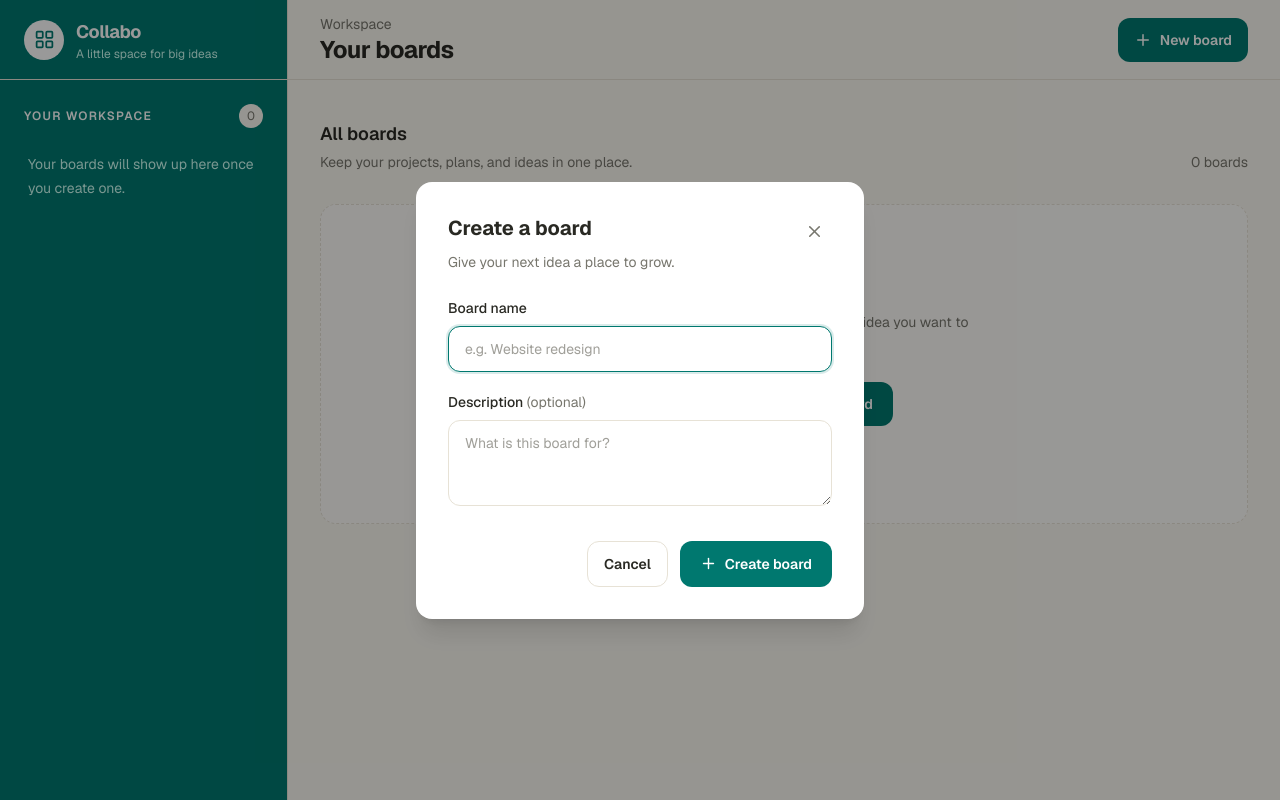
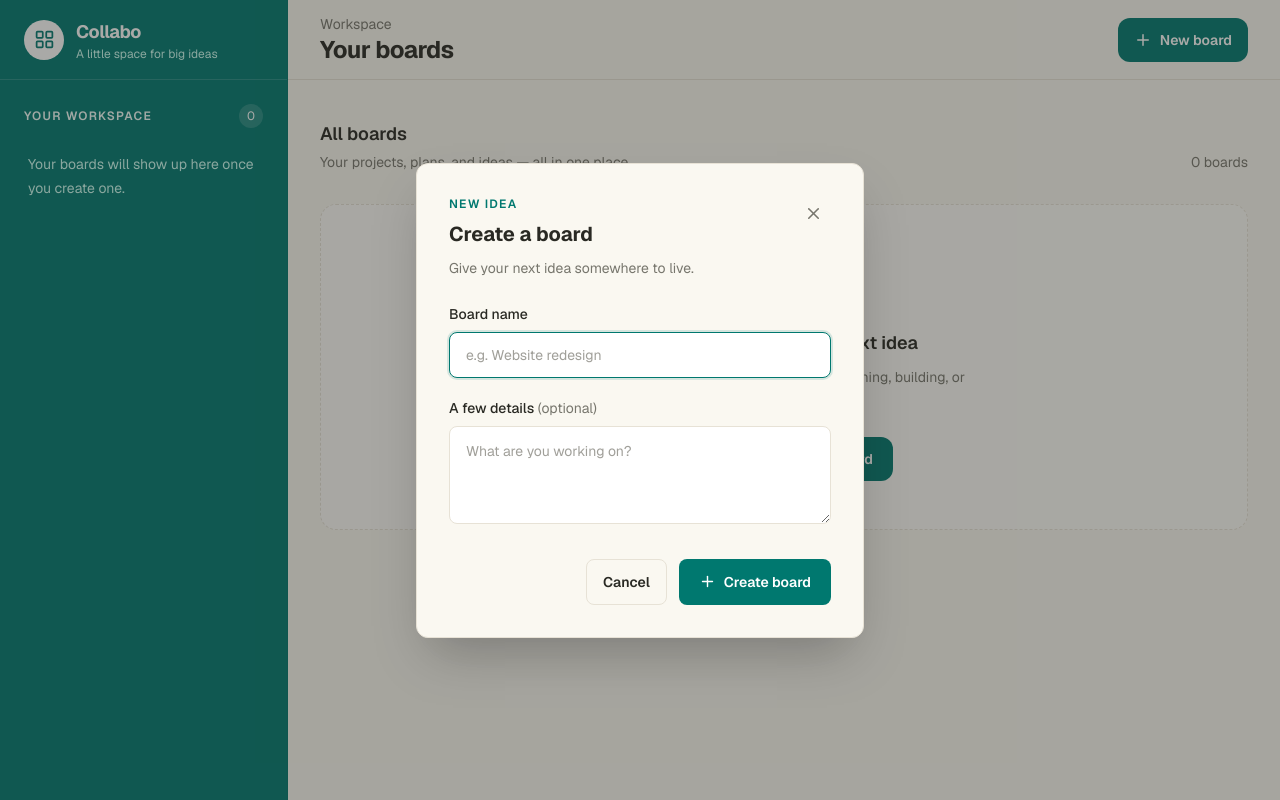
Before and after one commit to godric4/collabo-board, a Next.js app: page / in a window 1280 px wide. Both pictures are taken after a click on the button "New board". Built offline with nearby package versions, Linux system fonts and the light colour scheme.

Commit message:
Update dashboard visuals

```diff
--- a/src/app/page.tsx
+++ b/src/app/page.tsx
@@ -11,6 +11,13 @@ import {
 } from "react"
 import { useAlerts } from "@/components/ui/alert-provider"
 import { useBoardStore } from "@/stores/board-store"
+
+const noteColors = [
+  "bg-note-yellow",
+  "bg-note-pink",
+  "bg-note-blue",
+  "bg-note-green",
+]
 
 const Page = () => {
   const boards = useBoardStore((state) => state.boards)
@@ -39,9 +46,7 @@ const Page = () => {
   const isEditing = editingBoardId !== null
 
   useEffect(() => {
-    if (!dialogOpen) return
-
-    titleInputRef.current?.focus()
+    if (dialogOpen) titleInputRef.current?.focus()
   }, [dialogOpen])
 
   const openCreateDialog = () => {
@@ -71,6 +76,7 @@ const Page = () => {
     setTitle("")
     setDescription("")
 
+    // Return the keyboard to the control that opened the dialog.
     requestAnimationFrame(() => {
       if (dialogTriggerRef.current?.isConnected) {
         dialogTriggerRef.current.focus()
@@ -177,18 +183,17 @@ const Page = () => {
         <aside
           id='workspace-sidebar'
           aria-label='Workspace sidebar'
-          aria-hidden={!sidebarOpen && undefined}
-          className={`fixed inset-y-0 left-0 z-40 flex w-72 flex-col border-r border-border bg-teal-700 transition-transform duration-200 md:static md:translate-x-0 ${
+          className={`fixed inset-y-0 left-0 z-40 flex w-72 flex-col border-r border-teal-800/20 bg-teal-700 transition-transform duration-200 md:static md:translate-x-0 ${
             sidebarOpen ? "translate-x-0" : "-translate-x-full"
           }`}
         >
-          <div className='flex h-20 items-center justify-between border-b border-border px-6'>
+          <div className='flex h-20 items-center justify-between border-b border-white/15 px-6'>
             <Link
               href='/'
               className='flex items-center gap-3'
               aria-label='Collabo Board home'
             >
-              <span className='flex h-10 w-10 items-center justify-center rounded-full text-teal-700 bg-white'>
+              <span className='flex h-10 w-10 items-center justify-center rounded-full bg-white text-teal-700'>
                 <LayoutGrid size={21} aria-hidden='true' />
               </span>
               <span>
@@ -204,7 +209,7 @@ const Page = () => {
             <button
               type='button'
               aria-label='Close sidebar'
-              className='rounded-lg p-2 text-teal-100 hover:bg-paper focus-visible:outline-2 focus-visible:outline-offset-2 focus-visible:outline-teal-700 md:hidden'
+              className='rounded-lg p-2 text-white hover:bg-white/10 md:hidden'
               onClick={() => setSidebarOpen(false)}
             >
               <X size={19} aria-hidden='true' />
@@ -213,25 +218,32 @@ const Page = () => {
 
           <div className='flex-1 px-4 py-6'>
             <div className='mb-3 flex items-center justify-between px-2'>
-              <h2 className='text-xs font-semibold uppercase tracking-widest text-white'>
+              <h2 className='text-xs font-semibold uppercase tracking-widest text-teal-50'>
                 Your workspace
               </h2>
-              <span className='rounded-full bg-paper px-2 py-1 text-xs text-muted'>
+              <span className='rounded-full bg-white/15 px-2 py-1 text-xs text-white'>
                 {boardList.length}
               </span>
             </div>
 
             <nav aria-label='Your boards' className='space-y-1'>
-              {boardList.map((board) => (
+              {boardList.map((board, index) => (
                 <Link
                   key={board.id}
                   href={`/boards/${board.id}`}
                   onClick={() => setSidebarOpen(false)}
-                  className='flex items-center gap-3 rounded-xl px-3 py-3 text-sm text-white transition hover:bg-teal-100 hover:text-teal-700 focus-visible:outline-2 focus-visible:outline-offset-2 focus-visible:outline-teal-700'
+                  className='flex items-center gap-3 rounded-xl px-3 py-3 text-sm text-white transition hover:bg-white/15 focus-visible:outline-white'
                 >
                   <span
                     aria-hidden='true'
-                    className='h-2 w-2 shrink-0 rounded-full bg-teal-600'
+                    className={`h-2.5 w-2.5 shrink-0 rounded-full ${
+                      [
+                        "bg-note-yellow",
+                        "bg-note-pink",
+                        "bg-note-blue",
+                        "bg-note-green",
+                      ][index % 4]
+                    }`}
                   />
                   <span className='min-w-0 flex-1 truncate'>{board.title}</span>
                 </Link>
@@ -244,10 +256,6 @@ const Page = () => {
               )}
             </nav>
           </div>
-
-          {/* <div className='border-t border-border px-6 py-4 text-center'>
-            <p className='text-xs text-teal-100'>Make room for good ideas.</p>
-          </div> */}
         </aside>
 
         <main className='min-w-0 flex-1'>
@@ -258,7 +266,7 @@ const Page = () => {
                 aria-label='Open navigation'
                 aria-controls='workspace-sidebar'
                 aria-expanded={sidebarOpen}
-                className='rounded-lg p-2 hover:bg-white focus-visible:outline-2 focus-visible:outline-offset-2 focus-visible:outline-teal-700 md:hidden'
+                className='rounded-lg p-2 hover:bg-white md:hidden'
                 onClick={() => setSidebarOpen(true)}
               >
                 <Menu size={21} aria-hidden='true' />
@@ -276,7 +284,7 @@ const Page = () => {
               ref={createButtonRef}
               type='button'
               onClick={openCreateDialog}
-              className='inline-flex items-center gap-2 rounded-xl bg-teal-700 px-4 py-3 text-sm font-semibold text-white transition hover:bg-teal-800 focus-visible:outline-2 focus-visible:outline-offset-2 focus-visible:outline-teal-700'
+              className='inline-flex items-center gap-2 rounded-xl bg-teal-700 px-4 py-3 text-sm font-semibold text-white transition hover:bg-teal-800'
             >
               <Plus size={18} aria-hidden='true' />
               <span className='hidden sm:inline'>New board</span>
@@ -289,7 +297,7 @@ const Page = () => {
               <div>
                 <h2 className='text-lg font-semibold'>All boards</h2>
                 <p className='mt-1 text-sm text-muted'>
-                  Keep your projects, plans, and ideas in one place.
+                  Your projects, plans, and ideas — all in one place.
                 </p>
               </div>
 
@@ -299,16 +307,25 @@ const Page = () => {
             </div>
 
             {boardList.length === 0 ? (
-              <section className='flex min-h-80 flex-col items-center justify-center rounded-2xl border border-dashed border-border bg-white/60 px-6 py-12 text-center'>
+              <section className='flex min-h-80 flex-col items-center justify-center rounded-2xl border border-dashed border-border bg-white/50 px-6 py-12 text-center'>
+                <div
+                  aria-hidden='true'
+                  className='mb-5 flex h-14 w-14 rotate-3 items-center justify-center rounded-xl bg-note-yellow shadow-sm'
+                >
+                  <Plus size={25} />
+                </div>
+                <h2 className='text-lg font-semibold'>
+                  A little space for your next idea
+                </h2>
                 <p className='mt-2 max-w-sm text-sm leading-6 text-muted'>
-                  Create a board for a project, a plan, or an idea you want to
-                  bring to life.
+                  Start a board for something you are planning, building, or
+                  figuring out.
                 </p>
 
                 <button
                   type='button'
                   onClick={openCreateDialog}
-                  className='mt-6 inline-flex items-center gap-2 rounded-xl bg-teal-700 px-5 py-3 text-sm font-semibold text-white transition hover:bg-teal-800 focus-visible:outline-2 focus-visible:outline-offset-2 focus-visible:outline-teal-700'
+                  className='mt-6 inline-flex items-center gap-2 rounded-xl bg-teal-700 px-5 py-3 text-sm font-semibold text-white transition hover:bg-teal-800'
                 >
                   <Plus size={18} aria-hidden='true' />
                   Create your first board
@@ -316,21 +333,14 @@ const Page = () => {
               </section>
             ) : (
               <div className='grid grid-cols-1 gap-5 sm:grid-cols-2 xl:grid-cols-3'>
-                {boardList.map((board, index) => {
-                  const noteColors = [
-                    "bg-note-yellow",
-                    "bg-note-pink",
-                    "bg-note-blue",
-                    "bg-note-green",
-                  ]
-
-                  const noteColor = noteColors[index % noteColors.length]
-
-                  return (
+                {boardList.map((board, index) => (
                   <article
                     key={board.id}
-                      className={`group relative rounded-2xl border border-black/5 ${noteColor} p-5 pt-8 shadow-sm transition duration-200 hover:-translate-y-1 hover:shadow-md`}
+                    className={`group relative rounded-xl border border-black/5 ${
+                      noteColors[index % noteColors.length]
+                    } p-5 pt-8 shadow-sm transition duration-200 hover:-translate-y-0.5 hover:shadow-md`}
                   >
+                    {/* A small pin keeps the paper-note idea without adding clutter. */}
                     <span
                       aria-hidden='true'
                       className='absolute left-1/2 top-3 h-3 w-3 -translate-x-1/2 rounded-full border border-black/15 bg-white shadow-sm'
@@ -339,18 +349,17 @@ const Page = () => {
                     <div className='flex items-start justify-between gap-3'>
                       <Link
                         href={`/boards/${board.id}`}
-                          className='min-w-0 flex-1 rounded-md focus-visible:outline-2 focus-visible:outline-offset-4 focus-visible:outline-teal-800'
+                        className='min-w-0 flex-1 rounded-sm'
                       >
-                          <h3 className='break-words text-lg font-semibold'>
+                        <h3 className='break-words text-lg font-semibold leading-snug'>
                           {board.title}
                         </h3>
-
                         <p className='mt-2 min-h-12 whitespace-pre-wrap break-words text-sm leading-6 text-ink/75'>
                           {board.description || "A space for your ideas."}
                         </p>
                       </Link>
 
-                        <div className='flex shrink-0 items-center gap-1'>
+                      <div className='flex shrink-0 items-center gap-1 opacity-100 sm:opacity-70 sm:transition group-hover:opacity-100'>
                         <button
                           type='button'
                           aria-label={`Edit ${board.title}`}
@@ -363,11 +372,10 @@ const Page = () => {
                               event.currentTarget,
                             )
                           }
-                            className='rounded-lg p-2 text-ink/60 transition hover:bg-white/60 hover:text-teal-800 focus-visible:outline-2 focus-visible:outline-offset-2 focus-visible:outline-teal-700'
+                          className='rounded-lg p-2 text-ink/65 transition hover:bg-white/60 hover:text-teal-800'
                         >
-                            <Pencil size={17} aria-hidden='true' />
+                          <Pencil size={16} aria-hidden='true' />
                         </button>
-
                         <button
                           type='button'
                           aria-label={`Delete ${board.title}`}
@@ -375,14 +383,14 @@ const Page = () => {
                           onClick={() =>
                             handleDeleteBoard(board.id, board.title)
                           }
-                            className='rounded-lg p-2 text-ink/60 transition hover:bg-white/60 hover:text-red-700 focus-visible:outline-2 focus-visible:outline-offset-2 focus-visible:outline-red-700'
+                          className='rounded-lg p-2 text-ink/65 transition hover:bg-white/60 hover:text-red-700'
                         >
-                            <Trash2 size={17} aria-hidden='true' />
+                          <Trash2 size={16} aria-hidden='true' />
                         </button>
                       </div>
                     </div>
 
-                      <div className='mt-5 flex items-center justify-between border-t border-black/10 pt-3'>
+                    <div className='mt-5 flex items-center justify-between gap-3 border-t border-black/10 pt-3'>
                       <p className='text-xs text-ink/60'>
                         Created{" "}
                         {new Date(board.createdAt).toLocaleDateString(
@@ -394,17 +402,15 @@ const Page = () => {
                           },
                         )}
                       </p>
-
                       <Link
                         href={`/boards/${board.id}`}
-                          className='rounded-sm text-sm font-semibold text-ink underline decoration-ink/30 underline-offset-4 transition hover:decoration-ink focus-visible:outline-2 focus-visible:outline-offset-2 focus-visible:outline-teal-800'
+                        className='rounded-sm text-sm font-semibold text-ink underline decoration-ink/30 underline-offset-4 transition hover:decoration-ink'
                       >
                         Open board
                       </Link>
                     </div>
                   </article>
-                  )
-                })}
+                ))}
               </div>
             )}
           </div>
@@ -413,11 +419,9 @@ const Page = () => {
 
       {dialogOpen && (
         <div
-          className='fixed inset-0 z-[60] flex items-center justify-center overflow-y-auto bg-black/40 px-4 py-8'
+          className='fixed inset-0 z-[60] flex items-center justify-center overflow-y-auto bg-ink/40 px-4 py-8'
           onMouseDown={(event) => {
-            if (event.target === event.currentTarget) {
-              closeDialog()
-            }
+            if (event.target === event.currentTarget) closeDialog()
           }}
         >
           <section
@@ -427,10 +431,13 @@ const Page = () => {
             aria-labelledby='board-dialog-title'
             aria-describedby='board-dialog-description'
             onKeyDown={handleDialogKeyDown}
-            className='my-auto w-full max-w-md rounded-2xl bg-white p-6 shadow-xl outline-none sm:p-8'
+            className='my-auto w-full max-w-md rounded-xl border border-border bg-paper p-6 shadow-2xl outline-none sm:p-8'
           >
             <div className='mb-6 flex items-start justify-between gap-4'>
               <div>
+                <p className='mb-2 text-xs font-semibold uppercase tracking-widest text-teal-700'>
+                  {isEditing ? "Make a change" : "New idea"}
+                </p>
                 <h2 id='board-dialog-title' className='text-xl font-bold'>
                   {isEditing ? "Edit board" : "Create a board"}
                 </h2>
@@ -439,8 +446,8 @@ const Page = () => {
                   className='mt-2 text-sm leading-6 text-muted'
                 >
                   {isEditing
-                    ? "Update your board name or description."
-                    : "Give your next idea a place to grow."}
+                    ? "Change the name or give your board a little more context."
+                    : "Give your next idea somewhere to live."}
                 </p>
               </div>
 
@@ -448,7 +455,7 @@ const Page = () => {
                 type='button'
                 aria-label='Close board dialog'
                 onClick={closeDialog}
-                className='rounded-lg p-2 text-muted transition hover:bg-paper hover:text-ink focus-visible:outline-2 focus-visible:outline-offset-2 focus-visible:outline-teal-700'
+                className='rounded-lg p-2 text-muted transition hover:bg-white hover:text-ink'
               >
                 <X size={19} aria-hidden='true' />
               </button>
@@ -472,7 +479,7 @@ const Page = () => {
                   placeholder='e.g. Website redesign'
                   maxLength={100}
                   required
-                  className='w-full rounded-xl border border-border bg-white px-4 py-3 text-sm outline-none transition placeholder:text-muted/70 focus:border-teal-700 focus:ring-2 focus:ring-teal-700/15'
+                  className='w-full rounded-lg border border-border bg-white px-4 py-3 text-sm outline-none transition placeholder:text-muted/70 focus:border-teal-700 focus:ring-2 focus:ring-teal-700/15'
                 />
               </div>
 
@@ -481,7 +488,7 @@ const Page = () => {
                   htmlFor='board-description'
                   className='mb-2 block text-sm font-medium'
                 >
-                  Description{" "}
+                  A few details{" "}
                   <span className='font-normal text-muted'>(optional)</span>
                 </label>
                 <textarea
@@ -489,10 +496,10 @@ const Page = () => {
                   name='description'
                   value={description}
                   onChange={(event) => setDescription(event.target.value)}
-                  placeholder='What is this board for?'
+                  placeholder='What are you working on?'
                   rows={3}
                   maxLength={500}
-                  className='w-full resize-y rounded-xl border border-border bg-white px-4 py-3 text-sm outline-none transition placeholder:text-muted/70 focus:border-teal-700 focus:ring-2 focus:ring-teal-700/15'
+                  className='w-full resize-y rounded-lg border border-border bg-white px-4 py-3 text-sm leading-6 outline-none transition placeholder:text-muted/70 focus:border-teal-700 focus:ring-2 focus:ring-teal-700/15'
                 />
               </div>
 
@@ -500,17 +507,16 @@ const Page = () => {
                 <button
                   type='button'
                   onClick={closeDialog}
-                  className='rounded-xl border border-border px-4 py-3 text-sm font-semibold transition hover:bg-paper focus-visible:outline-2 focus-visible:outline-offset-2 focus-visible:outline-teal-700'
+                  className='rounded-lg border border-border px-4 py-3 text-sm font-semibold transition hover:bg-white'
                 >
                   Cancel
                 </button>
-
                 <button
                   type='submit'
-                  className='inline-flex items-center justify-center gap-2 rounded-xl bg-teal-700 px-5 py-3 text-sm font-semibold text-white transition hover:bg-teal-800 focus-visible:outline-2 focus-visible:outline-offset-2 focus-visible:outline-teal-700'
+                  className='inline-flex items-center justify-center gap-2 rounded-lg bg-teal-700 px-5 py-3 text-sm font-semibold text-white transition hover:bg-teal-800'
                 >
                   {isEditing ? (
-                    <Pencil size={17} aria-hidden='true' />
+                    <Pencil size={16} aria-hidden='true' />
                   ) : (
                     <Plus size={17} aria-hidden='true' />
                   )}
```
Lines whose indentation alone changed are shown as unchanged.
